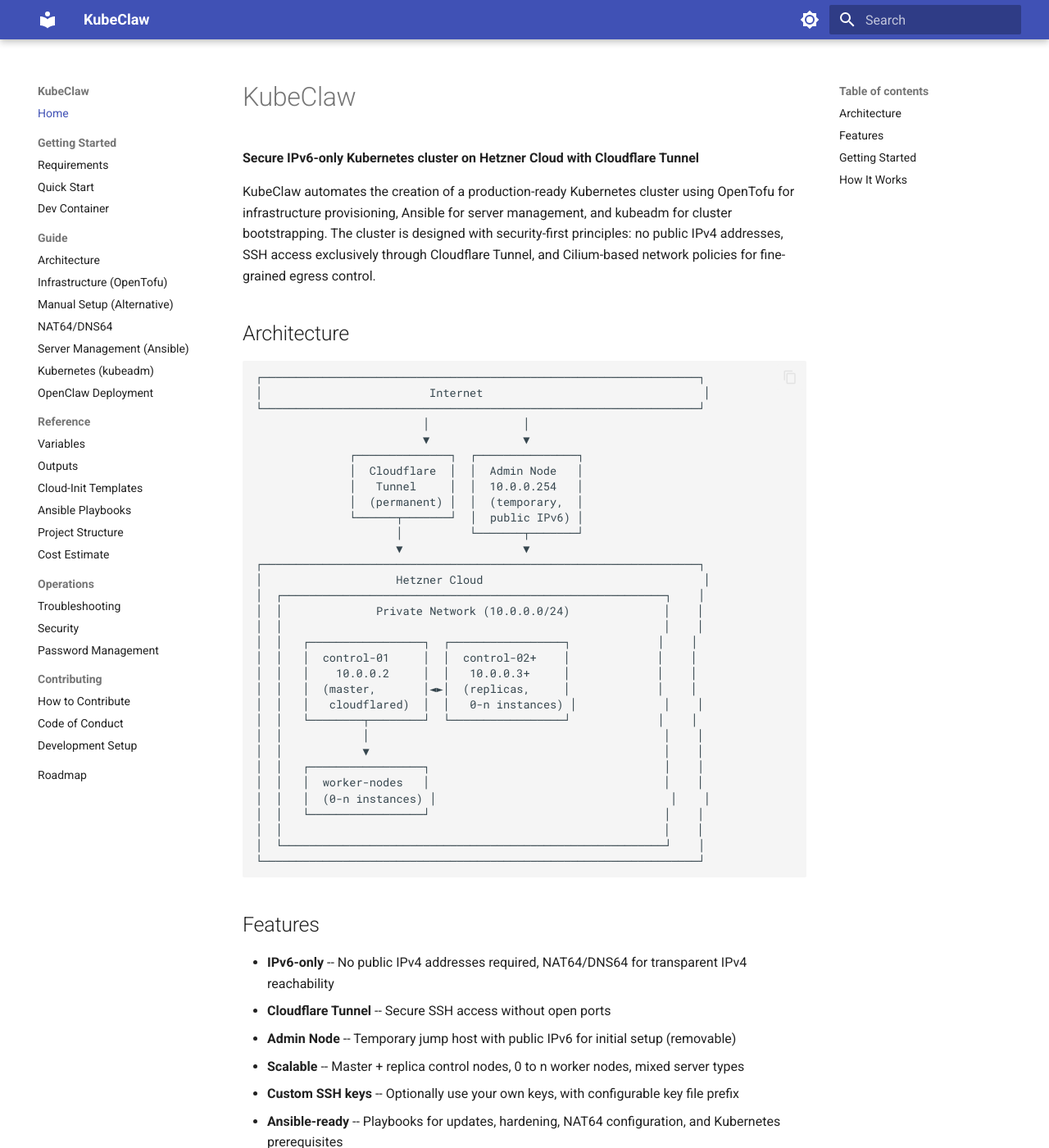
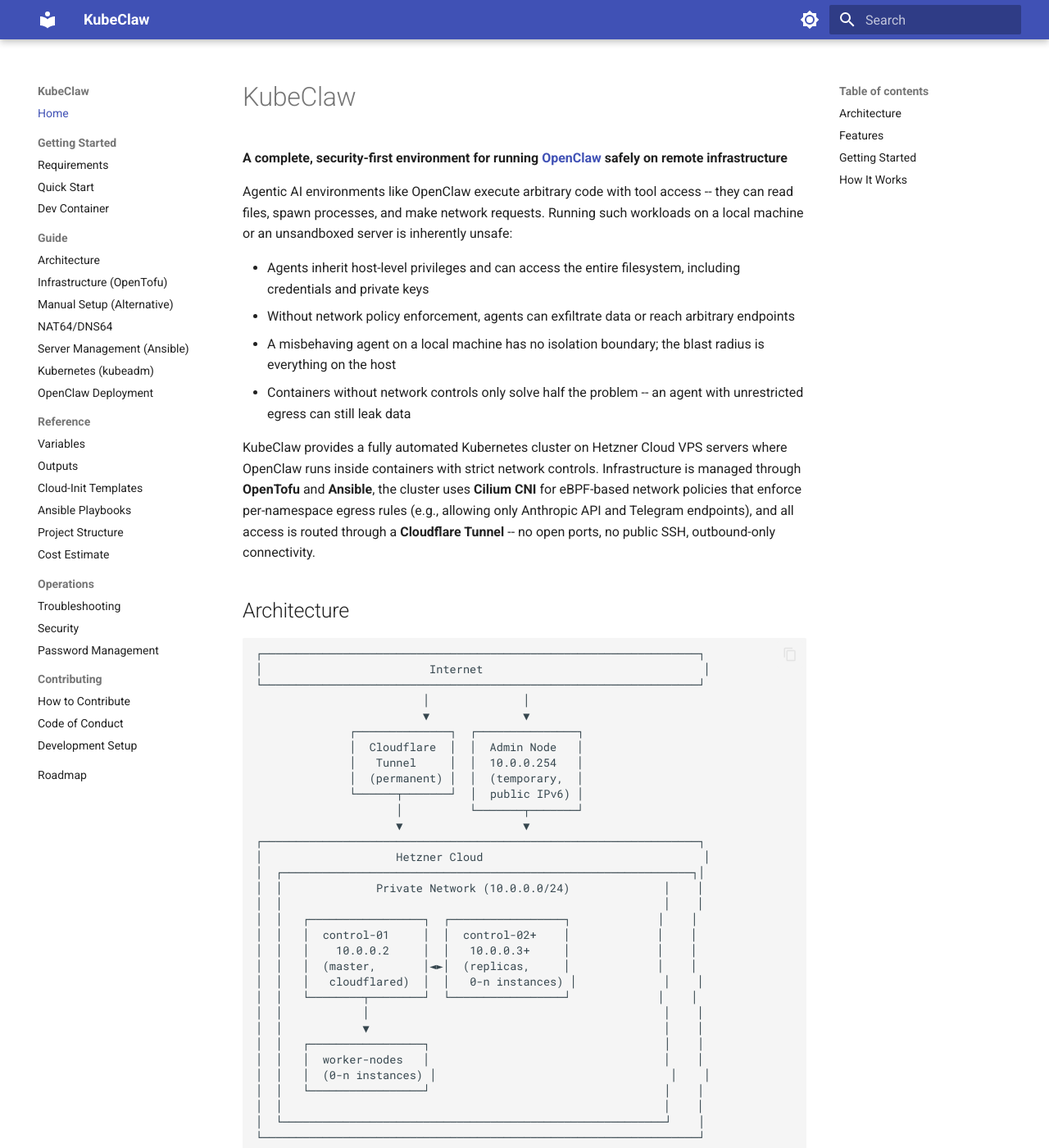
Before and after one commit to projectious-work/kubeclaw, an MkDocs documentation site: the page built from docs/index.md, in a window 1280 px wide and 1400 px high. Shown: the whole window at 82% size. Built offline with MkDocs 1.6.1 and Material for MkDocs 9.7.7, drawn with Linux system fonts in a browser that asks for light colours; some of the changed text lies outside the part shown.

Commit message:
doc: rewriting of KubeClaw motivation

```diff
--- a/docs/index.md
+++ b/docs/index.md
@@ -1,8 +1,15 @@
 # KubeClaw
 
-**Secure IPv6-only Kubernetes cluster on Hetzner Cloud with Cloudflare Tunnel**
+**A complete, security-first environment for running [OpenClaw](https://github.com/anthropics/openclaw) safely on remote infrastructure**
 
-KubeClaw automates the creation of a production-ready Kubernetes cluster using OpenTofu for infrastructure provisioning, Ansible for server management, and kubeadm for cluster bootstrapping. The cluster is designed with security-first principles: no public IPv4 addresses, SSH access exclusively through Cloudflare Tunnel, and Cilium-based network policies for fine-grained egress control.
+Agentic AI environments like OpenClaw execute arbitrary code with tool access -- they can read files, spawn processes, and make network requests. Running such workloads on a local machine or an unsandboxed server is inherently unsafe:
+
+- Agents inherit host-level privileges and can access the entire filesystem, including credentials and private keys
+- Without network policy enforcement, agents can exfiltrate data or reach arbitrary endpoints
+- A misbehaving agent on a local machine has no isolation boundary; the blast radius is everything on the host
+- Containers without network controls only solve half the problem -- an agent with unrestricted egress can still leak data
+
+KubeClaw provides a fully automated Kubernetes cluster on Hetzner Cloud VPS servers where OpenClaw runs inside containers with strict network controls. Infrastructure is managed through **OpenTofu** and **Ansible**, the cluster uses **Cilium CNI** for eBPF-based network policies that enforce per-namespace egress rules (e.g., allowing only Anthropic API and Telegram endpoints), and all access is routed through a **Cloudflare Tunnel** -- no open ports, no public SSH, outbound-only connectivity.
 
 ## Architecture
 
@@ -21,7 +28,7 @@
                      ▼                  ▼
 ┌─────────────────────────────────────────────────────────────────┐
 │                    Hetzner Cloud                                 │
-│  ┌─────────────────────────────────────────────────────────┐    │
+│  ┌─────────────────────────────────────────────────────────────┐│
 │  │              Private Network (10.0.0.0/24)              │    │
 │  │                                                         │    │
 │  │   ┌─────────────────┐  ┌─────────────────┐             │    │
@@ -43,15 +50,16 @@
 
 ## Features
 
+- **Container isolation** -- Agentic workloads run in Kubernetes pods, never on bare metal or your local machine
+- **Cilium network policies** -- eBPF-based FQDN egress filtering limits what an agent can reach on the network
+- **Cloudflare Tunnel** -- Secure SSH and service access without open ports; outbound-only connectivity
 - **IPv6-only** -- No public IPv4 addresses required, NAT64/DNS64 for transparent IPv4 reachability
-- **Cloudflare Tunnel** -- Secure SSH access without open ports
 - **Admin Node** -- Temporary jump host with public IPv6 for initial setup (removable)
 - **Scalable** -- Master + replica control nodes, 0 to n worker nodes, mixed server types
 - **Custom SSH keys** -- Optionally use your own keys, with configurable key file prefix
 - **Ansible-ready** -- Playbooks for updates, hardening, NAT64 configuration, and Kubernetes prerequisites
 - **Debian 13** -- Stable, Kubernetes-compatible OS
 - **kubeadm** -- Standard Kubernetes bootstrapper for CKA certification preparation
-- **Cilium CNI** -- eBPF-based networking with FQDN-based egress filtering
 
 ## Getting Started
 
@@ -64,3 +72,4 @@
 3. **Ansible** handles ongoing server management: updates, security hardening, and configuration changes
 4. **kubeadm** bootstraps a standard Kubernetes cluster with Cilium CNI and Hetzner CSI for persistent storage
 5. **Cloudflare Tunnel** provides secure, outbound-only SSH access without exposing any ports
+6. **Cilium network policies** enforce per-namespace egress rules, restricting OpenClaw to only its required API endpoints
```
Also changed, not shown: README.md (+16 -4 lines), docs/roadmap.md (+1 -0 lines).
